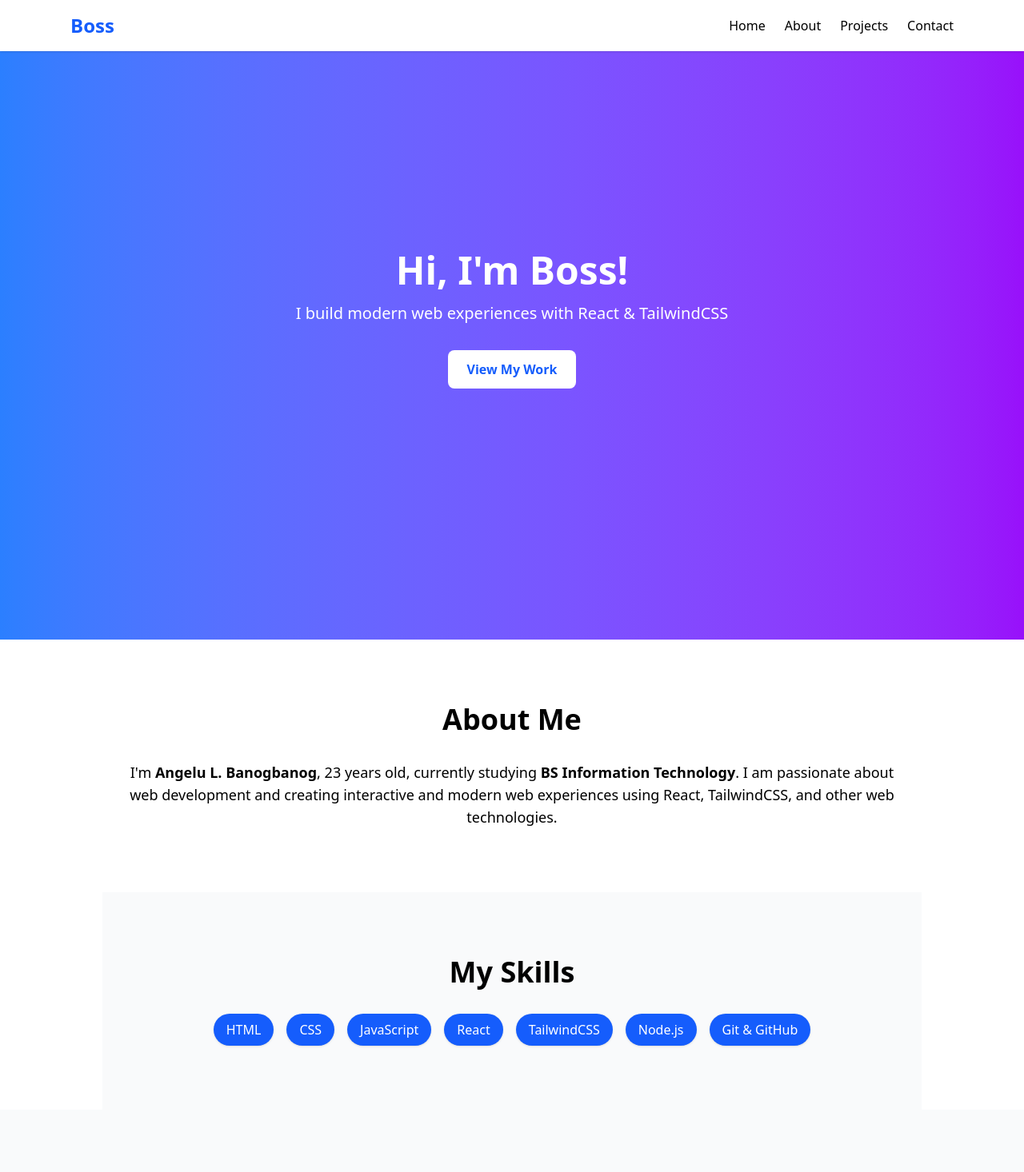
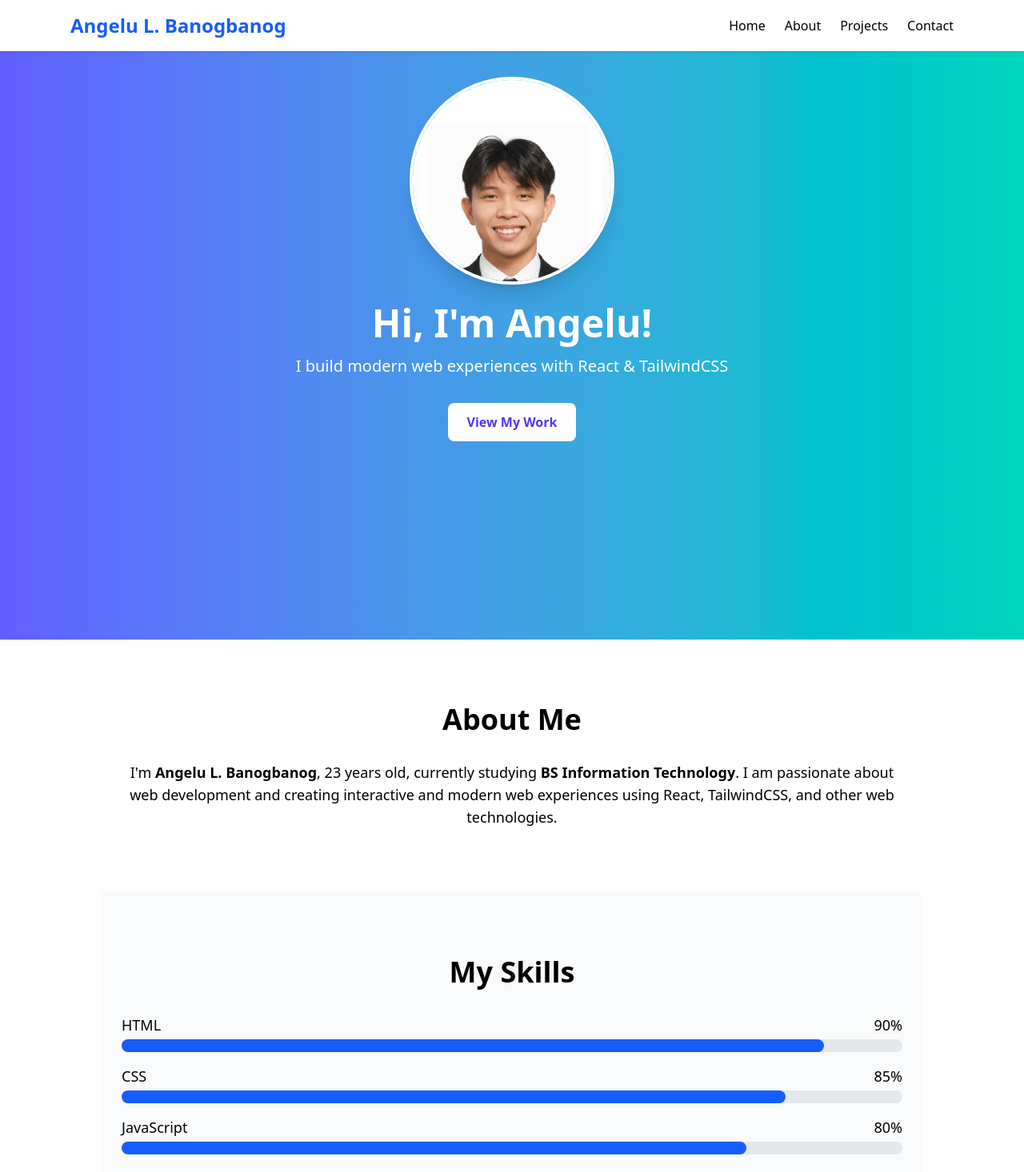
Before and after one commit to yuurss/angelu-banogbanog-portfolio, a React (Vite) app in the folder my-portfolio/: page / in a window 1280 px wide. Shown: the top 1466 px of the page at 80% size. Built offline with nearby package versions, Linux system fonts and the light colour scheme.

Commit message:
modified

```diff
--- a/my-portfolio/src/components/Contact.jsx
+++ b/my-portfolio/src/components/Contact.jsx
@@ -1,21 +1,86 @@
-import React from "react";
+import React, { useState } from "react";
 
 const Contact = () => {
+  const [submitted, setSubmitted] = useState(false);
+
+  const handleSubmit = (e) => {
+    e.preventDefault();
+    const form = e.target;
+
+    fetch("https://formspree.io/f/YOUR_FORM_ID", {
+      method: "POST",
+      body: new FormData(form),
+      headers: {
+        Accept: "application/json",
+      },
+    }).then((response) => {
+      if (response.ok) {
+        setSubmitted(true);
+        form.reset();
+      } else {
+        alert("Oops! There was a problem submitting your form.");
+      }
+    });
+  };
+
   return (
     <section id="contact" className="py-20 px-6 max-w-3xl mx-auto">
       <h2 className="text-4xl font-bold text-center mb-8">Contact Me</h2>
+
       <div className="text-center mb-6">
-        <p>Email: <a href="mailto:angelunabanogbanog14@gmail.com" className="text-blue-600 hover:underline">angelunabanogbanog14@gmail.com</a></p>
-        <p>Phone: <a href="tel:09672471918" className="text-blue-600 hover:underline">09672471918</a></p>
+        <p>
+          Email:{" "}
+          <a
+            href="mailto:angelunabanogbanog14@gmail.com"
+            className="text-blue-600 hover:underline"
+          >
+            angelunabanogbanog14@gmail.com
+          </a>
+        </p>
+        <p>
+          Phone:{" "}
+          <a href="tel:09672471918" className="text-blue-600 hover:underline">
+            09672471918
+          </a>
+        </p>
       </div>
-      <form className="flex flex-col gap-4">
-        <input type="text" placeholder="Your Name" className="p-3 border rounded" />
-        <input type="email" placeholder="Your Email" className="p-3 border rounded" />
-        <textarea placeholder="Your Message" className="p-3 border rounded" rows="5"></textarea>
-        <button type="submit" className="bg-blue-600 text-white p-3 rounded font-semibold hover:bg-blue-700 transition">
-          Send Message
+
+      <form onSubmit={handleSubmit} className="flex flex-col gap-4">
+        <input
+            type="text"
+            name="name"
+            placeholder="Your Name"
+            className="p-3 border rounded"
+            required
+        />
+        <input
+            type="email"
+            name="email"
+            placeholder="Your Email"
+            className="p-3 border rounded"
+            required
+        />
+        <textarea
+            name="message"
+            placeholder="Your Message"
+            className="p-3 border rounded"
+            rows="5"
+            required
+        ></textarea>
+
+        {/* <-- Replace your old button with this one */}
+        <button
+            type="submit"
+            className="bg-blue-600 text-white p-3 rounded font-semibold hover:bg-blue-700 hover:scale-105 transition-transform duration-300"
+        >
+            Send Message
         </button>
-      </form>
+        </form>
+      {submitted && (
+        <p className="text-green-500 mt-4 text-center">
+          Message sent successfully!
+        </p>
+      )}
     </section>
   );
 };
--- a/my-portfolio/src/components/Hero.jsx
+++ b/my-portfolio/src/components/Hero.jsx
@@ -1,13 +1,28 @@
 import React from "react";
+import profileImage from "../assets/images/profile.jpg";
 
 const Hero = () => {
   return (
-    <section id="hero" className="h-screen flex flex-col justify-center items-center bg-gradient-to-r from-blue-500 to-purple-600 text-white">
-      <h1 className="text-5xl font-bold mb-4">Hi, I'm Boss!</h1>
-      <p className="text-xl mb-8">I build modern web experiences with React & TailwindCSS</p>
+    <section
+      id="hero"
+      className="h-screen flex flex-col justify-start items-center bg-gradient-to-r from-indigo-500 to-teal-400 text-white pt-24 px-4"
+    >
+      <div className="w-40 h-40 sm:w-52 md:w-64 sm:h-52 md:h-65 mb-6 rounded-full overflow-hidden border-4 border-white shadow-xl">
+        <img
+          src={profileImage}
+          alt="Angelu Banogbanog"
+          className="w-full h-full object-cover object-top"
+        />
+      </div>
+      <h1 className="text-3xl sm:text-4xl md:text-5xl font-bold mb-4 text-center">
+        Hi, I'm Angelu!
+      </h1>
+      <p className="text-base sm:text-lg md:text-xl mb-8 text-center px-4 md:px-0">
+        I build modern web experiences with React & TailwindCSS
+      </p>
       <a
         href="#projects"
-        className="px-6 py-3 bg-white text-blue-600 font-semibold rounded-lg hover:bg-gray-100 transition"
+        className="px-4 sm:px-6 py-2 sm:py-3 bg-white text-indigo-600 font-semibold rounded-lg hover:bg-gray-100 transition"
       >
         View My Work
       </a>
--- a/my-portfolio/src/components/Navbar.jsx
+++ b/my-portfolio/src/components/Navbar.jsx
@@ -4,7 +4,7 @@ const Navbar = () => {
   return (
     <nav className="fixed w-full bg-white shadow z-50">
       <div className="max-w-6xl mx-auto px-6 py-4 flex justify-between items-center">
-        <h1 className="text-2xl font-bold text-blue-600">Boss</h1>
+        <h1 className="text-2xl font-bold text-blue-600">Angelu L. Banogbanog</h1>
         <ul className="flex space-x-6">
           <li><a href="#hero" className="hover:text-blue-500">Home</a></li>
           <li><a href="#about" className="hover:text-blue-500">About</a></li>
--- a/my-portfolio/src/components/Skills.jsx
+++ b/my-portfolio/src/components/Skills.jsx
@@ -1,27 +1,32 @@
 import React from "react";
 
 const skills = [
-  "HTML",
-  "CSS",
-  "JavaScript",
-  "React",
-  "TailwindCSS",
-  "Node.js",
-  "Git & GitHub"
+  { name: "HTML", level: 90 },
+  { name: "CSS", level: 85 },
+  { name: "JavaScript", level: 80 },
+  { name: "React", level: 85 },
+  { name: "TailwindCSS", level: 80 },
+  { name: "Node.js", level: 70 },
 ];
 
 const Skills = () => {
   return (
     <section id="skills" className="py-20 px-6 bg-gray-50 max-w-5xl mx-auto">
       <h2 className="text-4xl font-bold text-center mb-8">My Skills</h2>
-      <div className="flex flex-wrap justify-center gap-4">
+      <div className="space-y-4">
         {skills.map((skill, index) => (
-          <span
-            key={index}
-            className="px-4 py-2 bg-blue-600 text-white rounded-full shadow hover:bg-blue-700 transition"
-          >
-            {skill}
-          </span>
+          <div key={index}>
+            <div className="flex justify-between mb-1">
+              <span className="text-lg font-medium">{skill.name}</span>
+              <span className="text-lg font-medium">{skill.level}%</span>
+            </div>
+            <div className="w-full bg-gray-200 h-4 rounded-full">
+              <div
+                className="bg-blue-600 h-4 rounded-full transition-all duration-1000"
+                style={{ width: `${skill.level}%` }}
+              ></div>
+            </div>
+          </div>
         ))}
       </div>
     </section>
```
Also changed, not shown: my-portfolio/src/assets/images/profile.jpg (added).
